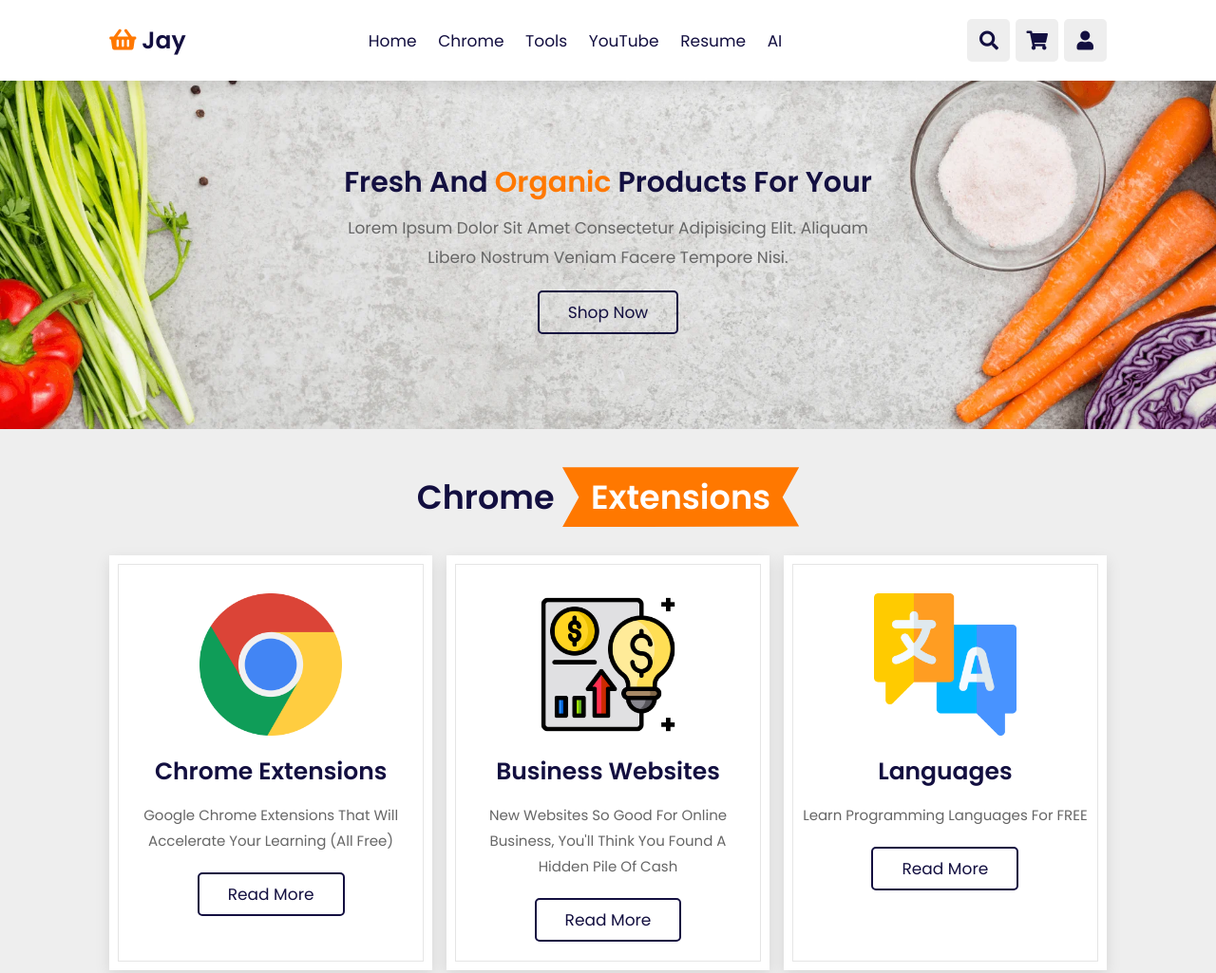
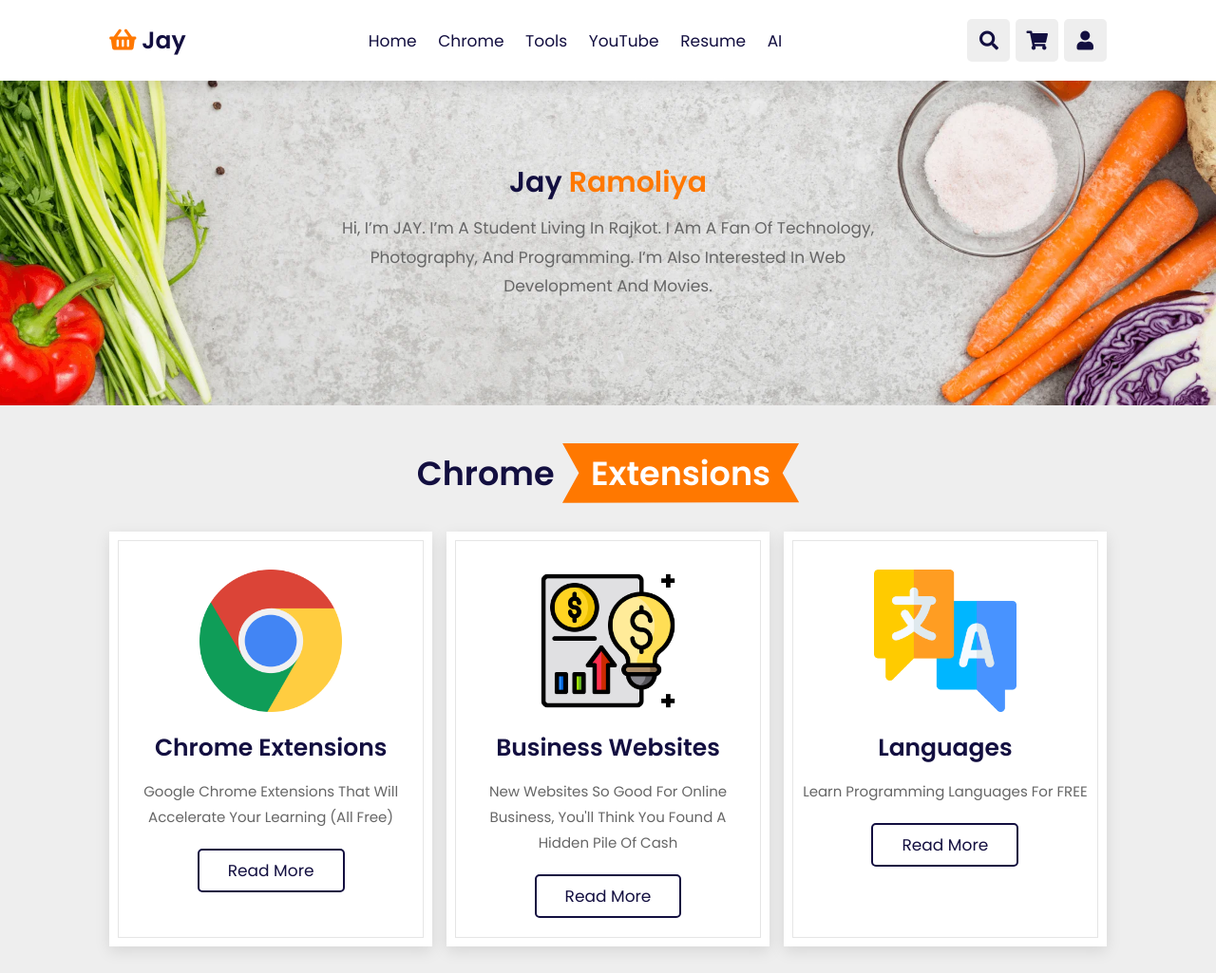
Before and after one commit to JayRamoliya/jayramoliya.github.io, a plain HTML site: page index.html in a window 1280 px wide. Shown: the top 1025 px of the page at 95% size. Drawn offline with nearby package versions, Linux system fonts and the light colour scheme.

Commit message:
Update index.html

```diff
--- a/index.html
+++ b/index.html
@@ -60,9 +60,8 @@
 <section class="home" id="home">
 
     <div class="content">
-        <h3>fresh and <span>organic</span> products for your</h3>
-        <p>Lorem ipsum dolor sit amet consectetur adipisicing elit. Aliquam libero nostrum veniam facere tempore nisi.</p>
-        <a href="#" class="btn">shop now</a>
+        <h3>Jay <span>Ramoliya</span> </h3>
+        <p>Hi, I’m JAY. I’m a student living in rajkot. I am a fan of technology, photography, and programming. I’m also interested in web development and movies.</p>
     </div>
 
 </section>
```
